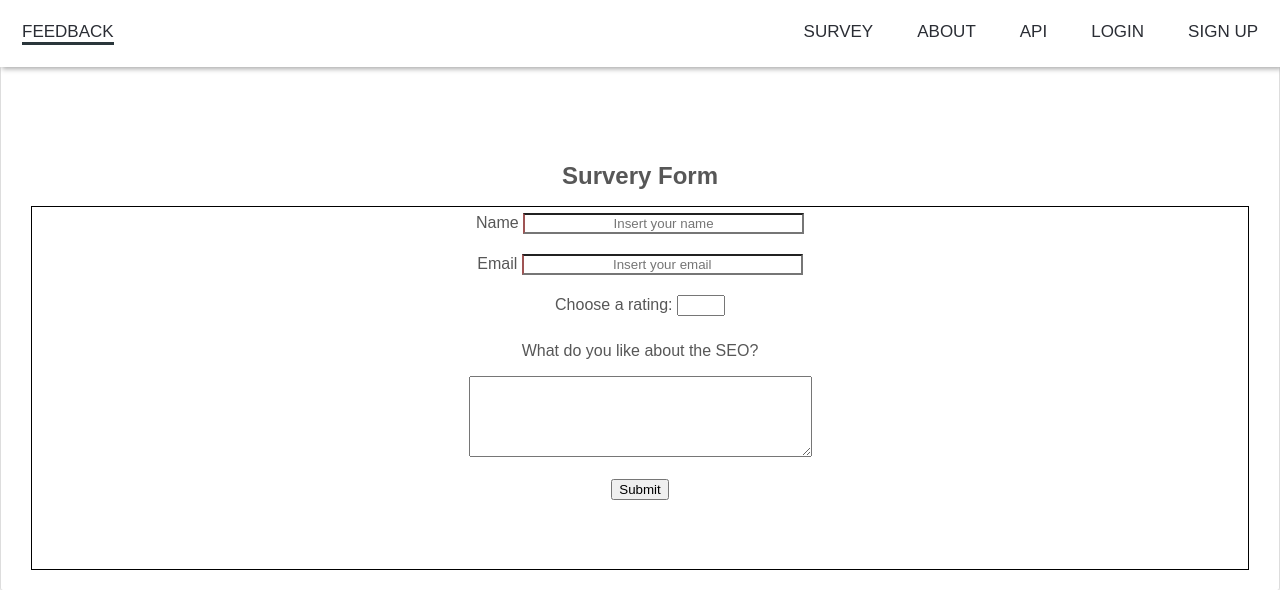
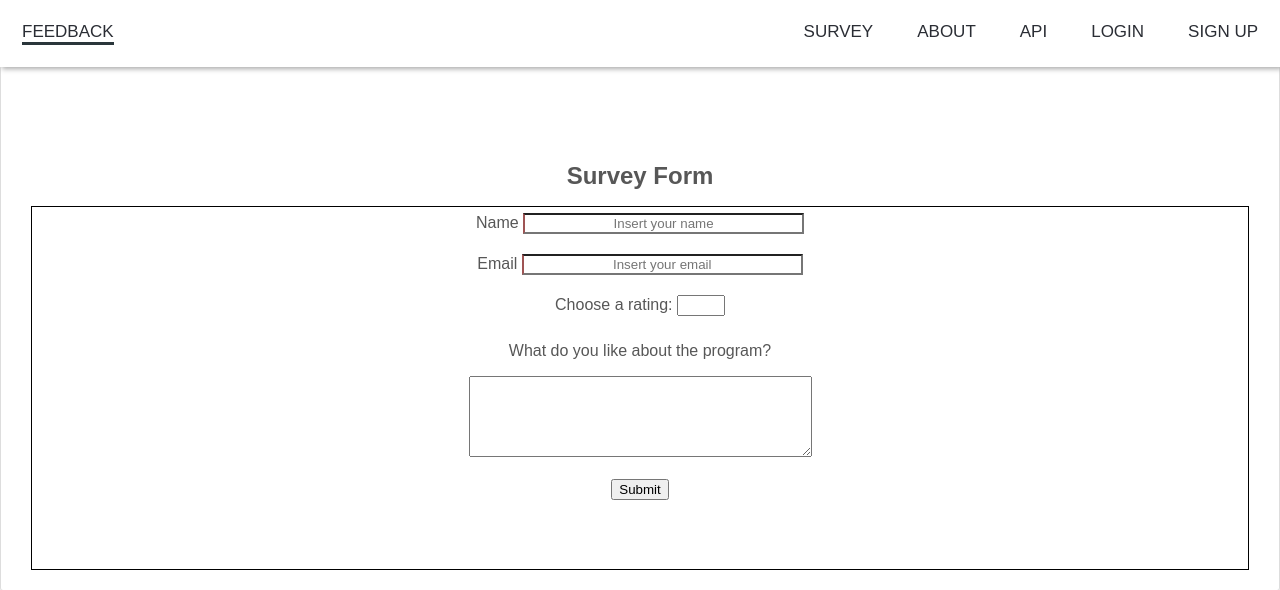
Before and after one commit to jgil325/FeedbackForm, a Flask app: page /survey in a window 1280 px wide. Shown: the top 590 px of the page. Run offline with Flask 2, Linux system fonts and the light colour scheme; some libraries are stand-ins or nearby versions; some web fonts are replaced.

Commit message:
spelling fixes

```diff
--- a/static/css/about.css
+++ b/static/css/about.css
@@ -17,7 +17,7 @@
 .about-section {
     padding: 50px;
     text-align: center;
-    background-color: #474e5d;
+    background-color: #b3b3b3;
     color: white;
 }
 
--- a/templates/home.html
+++ b/templates/home.html
@@ -22,7 +22,7 @@
 							<h1 class="title">WELCOME</h1>
 						</div>
                         <div class="subtitle">
-                            Our solution that provide simple access
+                            Our solution that provides simple access
                         </div>
 					</div>
 				</div>
--- a/templates/survey.html
+++ b/templates/survey.html
@@ -11,7 +11,7 @@
               {% endfor %}
             {% endif %}
           {% endwith %}
-        <h1 id="title">Survery Form</h1>
+        <h1 id="title">Survey Form</h1>
 
         <form id="survey-form" method="POST" action=""> <!-- POST sends the info of the form -->
             {{ form.hidden_tag() }} <!-- passes in your SECRET_KEY -->
@@ -47,7 +47,7 @@
          </div>
        {% endif %}
        <div id="comments-box">
-            <p>What do you like about the SEO?</p>
+            <p>What do you like about the program?</p>
             {{ form.text_area(cols=40, rows=5) }}
         </div>
      </div>
```
